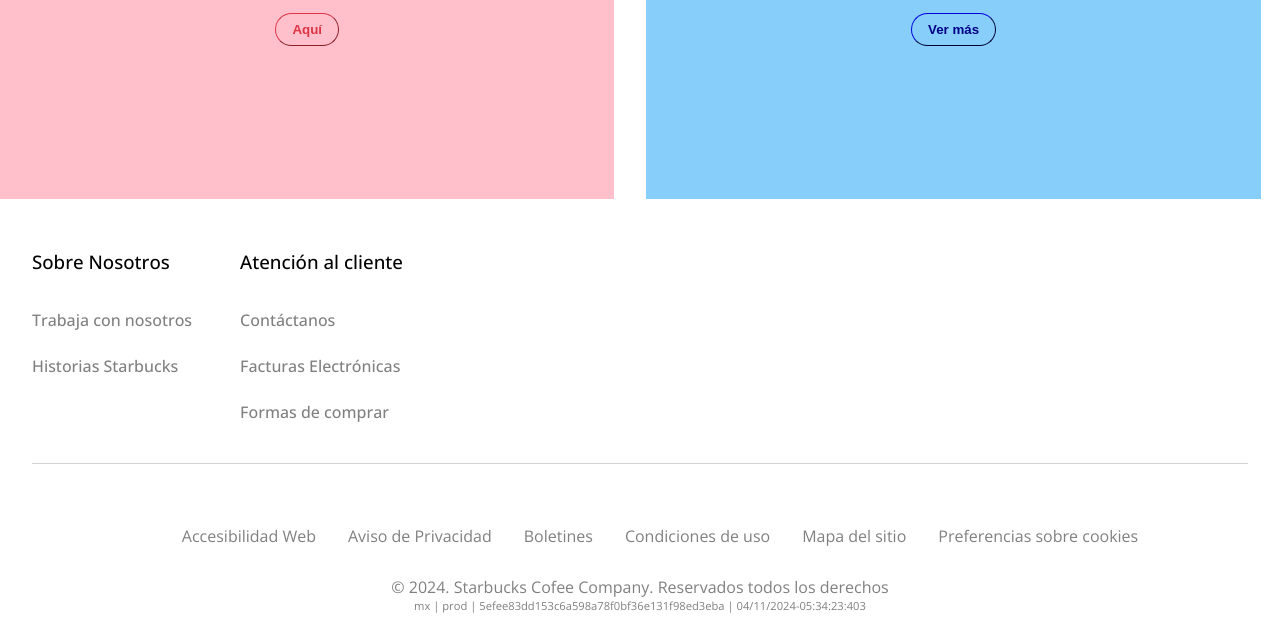
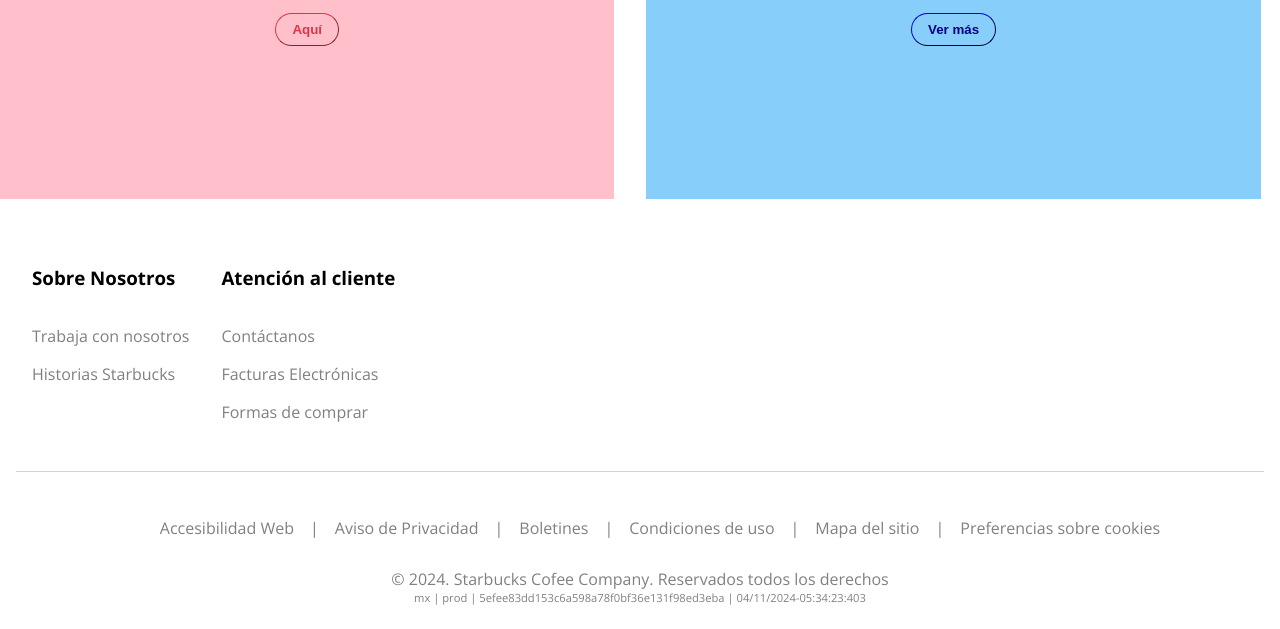
Before and after one commit to emisdo/mainlyhp, a plain HTML site: page index.html in a window 1280 px wide. Shown: the part 3252-3881 px from the top of the page. Drawn offline with nearby package versions, Linux system fonts and the light colour scheme.

Commit message:
add upgrades to footer

```diff
--- a/index.html
+++ b/index.html
@@ -75,32 +75,40 @@
         </section>
     </main>
     <footer>
+
         <section id="footer-section-1">
-            <section class="footer-navbar" id="about-us">
+
+            <section class="footer-subsection">
                 <h3>Sobre Nosotros</h3>
-                <ul>
+                <nav class="footer-nav">
+                    <ul class="footer-ul-1">
                         <li><a href="">Trabaja con nosotros</a></li>
                         <li><a href="">Historias Starbucks</a></li>
                     </ul>
+                </nav>
             </section>
-            <section class="footer-navbar" id="customer-service">
+
+            <section class="footer-subsection">
                 <h3>Atención al cliente</h3>
-                <ul>
+                <nav class="footer-nav">
+                    <ul class="footer-ul-1">
                         <li><a href="">Contáctanos</a></li>
                         <li><a href="">Facturas Electrónicas</a></li>
                         <li><a href="">Formas de comprar</a></li>
                     </ul>
+                </nav>
             </section>
+
         </section>
 
         <section id="footer-section-2">
             <nav id="footer-nav-2">
-                <ul id="footer-ul-2">
-                    <li>Accesibilidad Web</li>
-                    <li>Aviso de Privacidad</li>
-                    <li>Boletines</li>
-                    <li>Condiciones de uso</li>
-                    <li>Mapa del sitio</li>
+                <ul class="footer-ul">
+                    <li>Accesibilidad Web</li>|
+                    <li>Aviso de Privacidad</li>|
+                    <li>Boletines</li>|
+                    <li>Condiciones de uso</li>|
+                    <li>Mapa del sitio</li>|
                     <li>Preferencias sobre cookies</li>
                 </ul>
             </nav>
--- a/style.css
+++ b/style.css
@@ -243,57 +243,39 @@ nav {
 
 /* footer */
 
+/* footer-section-1 */
+
 #footer-section-1 {
     display: flex;
-    flex-direction: row;
-    padding: 0;
-    margin: 0;
-    border-style: solid;
-    border-color: lightgray;
-    border-width: 0.05rem;
-    margin: 2rem;
-    border-top: 0;
-    border-right: 0;
-    border-left: 0;
+    border: 0.05rem solid lightgray;
+    border-width: 0 0 0.05rem 0;
+    margin: 1rem;
 }
 
-.footer-navbar {
-    color: gray;
-    background-color: white;
-    display: flex;
-    flex-direction: column;
-}
-
-#customer-service {
-    padding-left: 3rem;
-}
-
-.footer-navbar h3 {
-    color: black;
-    font-weight: 500;
-}
-
-.footer-navbar ul {
+.footer-ul-1 {
+    list-style: none;
     padding: 0;
 }
 
-.footer-navbar li {
-    list-style: none;
-    margin-bottom: 1.5rem;
-    font-weight: 500;
+.footer-ul-1 li {
+    margin-bottom: 1rem;
 }
 
-.footer-navbar li:hover {
-    cursor: pointer;
-}
-
-.footer-navbar a {
+.footer-ul-1 a {
     text-decoration: none;
     color: gray;
 }
 
-.footer-navbar a:hover {
+.footer-ul-1 a:hover {
     color: black;
+}
+
+.footer-nav {
+    height: auto;
+}
+
+.footer-subsection {
+    margin: 1rem;
 }
 
 /* footer-section-2 */
@@ -319,18 +301,18 @@ nav {
     margin: 1rem;
 }
 
-#footer-ul-2 {
+.footer-ul {
     display: flex;
     align-items: center;
 }
 
-#footer-ul-2 li {
+.footer-ul li {
     list-style: none;
     padding: 0;
     margin: 1rem;
 }
 
-#footer-ul-2 li:hover {
+.footer-ul li:hover {
     cursor: pointer;
     color: black;
 }
```
Lines whose indentation alone changed are shown as unchanged.
